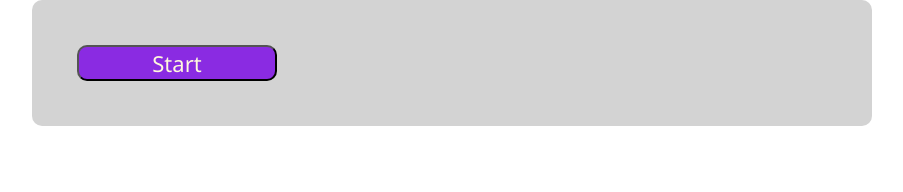
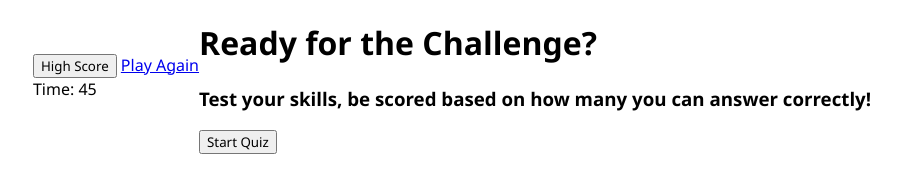
Before and after one commit to mandahos/Code-Quiz, a plain HTML site: page index.html in a window 1280 px wide. Shown: the whole page, without its empty margins (188-1091 px from the left). Drawn offline with Linux system fonts and the light colour scheme.

Commit message:
Update index.html

```diff
--- a/index.html
+++ b/index.html
@@ -8,19 +8,22 @@
     <title>Code Quiz</title>
 </head>
 <body>
-    <div class="box">
-        <div id="question-box" class="hide">
-            <div id="question">Question</div>
-            <div id="answer-btn" class="btn-grid">
-            <button class="btn">Answer 1</button>
-            <button class="btn">Answer 2</button>
-            <button class="btn">Answer 3</button>
-            </div>
-            </div>
-        <button id="start-btn" class="start-btn btn">Start</button>
-        <button id="next-btn" class="next-btn btn hide">Next Question</button>
-    </div>
+    <header class="head">
+        <button class="highscore">High Score</button>
+        <a class="reset" href="index.html">Play Again</a>
+        <div class="timer">Time:
+            <span class="time">45</span>
         </div>
+    </header>
+    <main class="main">
+        <h1 class="welcome">Ready for the Challenge?</h1>
+        <h3 class="info">Test your skills, be scored based on how many you can answer correctly!</h3>
+        <button class="st-btn" id="start">Start Quiz</button>
+        <div class="end"></div>
+        <div class="result"></div>
+    </main>
+
+</html>
         <script defer src="./script.js"></script>
 
 </body>
```
